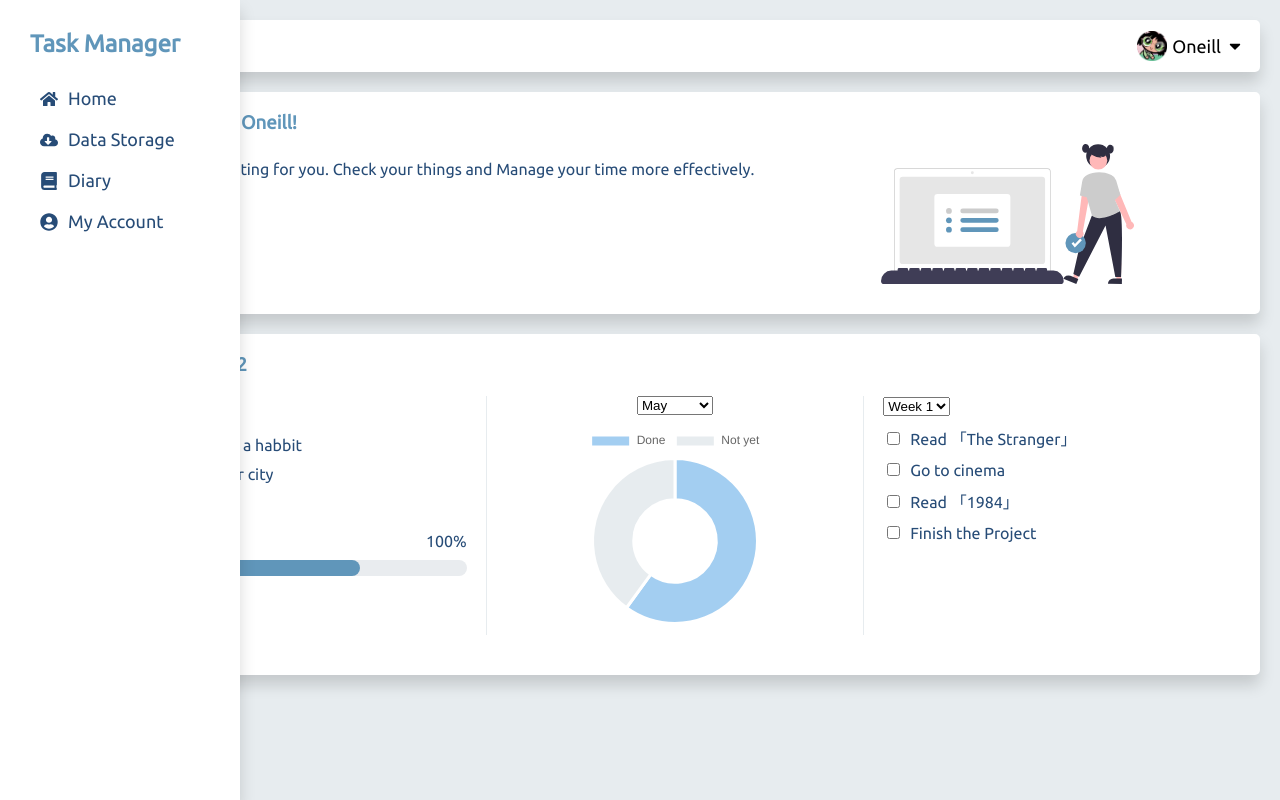
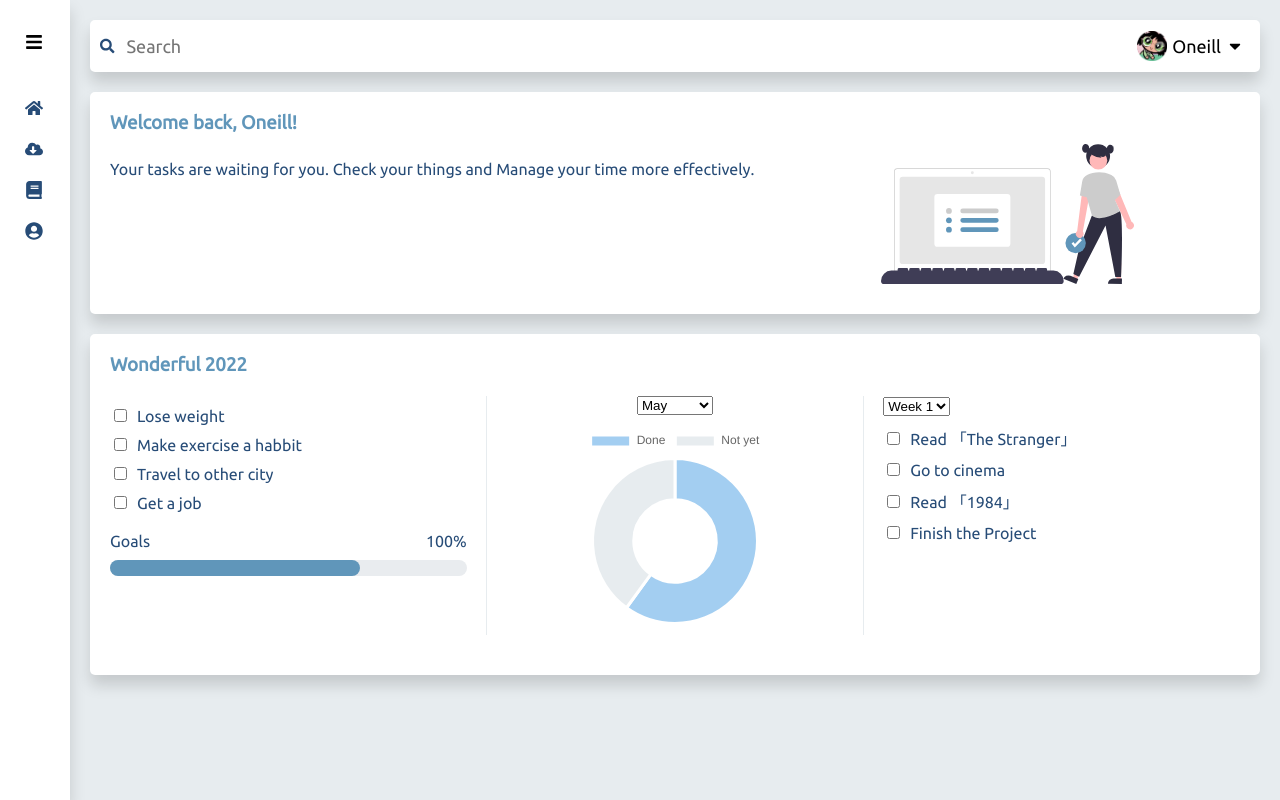
Before and after one commit to yujinoneill/task-manager-app, a React (Create React App) app: page / in a window 1280 px wide. Built offline with nearby package versions, Linux system fonts and the light colour scheme.

Commit message:
FEAT:Move toggle button from Header to SideBar

```diff
--- a/src/components/Header.js
+++ b/src/components/Header.js
@@ -1,6 +1,6 @@
 import styled from "styled-components";
 
-import { FaSearch, FaBars } from "react-icons/fa";
+import { FaSearch } from "react-icons/fa";
 import Dropdown from ".//Dropdown";
 
 const StyledHeader = styled.header`
@@ -36,29 +36,12 @@ const HeadSearch = styled.div`
   }
 `;
 
-const ToggleButton = styled.button`
-  background-color: transparent;
-  border: none;
-
-  cursor: pointer;
-  margin-right: 10px;
-
-  display: none;
-
-  @media screen and (max-width: 768px) {
-    display: block;
-  }
-`;
-
 const Header = () => {
   return (
     <StyledHeader>
       <HeadSearch>
-        <ToggleButton>
-          <FaBars />
-        </ToggleButton>
         <FaSearch />
-        <input type="search" placeholder="Search" />
+        <input tyype="search" placeholder="Search" />
       </HeadSearch>
       <Dropdown />
     </StyledHeader>
--- a/src/components/SideBar.js
+++ b/src/components/SideBar.js
@@ -7,17 +7,19 @@ import {
   FaCloudDownloadAlt,
   FaBook,
   FaUserCircle,
-  FaTimes,
+  FaBars,
 } from "react-icons/fa";
 
 import { List } from "./Dropdown";
 
 // styled-components
 const StyledSideBar = styled.div`
-  width: 240px;
+  width: 70px;
   height: 100%;
   background-color: white;
-  padding: 20px;
+  padding: 10px 20px 0 5px;
+
+  white-space: nowrap;
 
   position: fixed;
   top: 0;
@@ -25,28 +27,24 @@ const StyledSideBar = styled.div`
   z-index: 1;
 
   box-shadow: 0 10px 15px rgba(0, 0, 0, 0.15);
-  overflow-x: hidden;
   box-sizing: border-box;
 
   font-family: "Ubuntu", sans-serif;
   transition: 0.5s;
 
   ${(props) =>
-    props.active === "inactive" &&
+    props.active === "active" &&
     css`
-      width: 0;
-      padding: 0;
+      width: 230px;
     `}
 
   h4 {
-    font-size: 24px;
-    margin: 10px;
+    font-size: 22px;
+    margin: 0;
+    padding-left: 20px;
     color: #6096ba;
-  }
 
-  @media screen and (max-width: 768px) {
-    width: 0;
-    padding: 0;
+    display: inline-block;
   }
 `;
 
@@ -54,21 +52,24 @@ const Button = styled.button`
   background-color: transparent;
   border: none;
 
-  position: absolute;
-  top: 28px;
-  right: 20px;
+  padding-left: 20px;
+  font-size: 18px;
 
   cursor: pointer;
-  display: none;
+`;
 
-  @media screen and (max-width: 768px) {
-    display: block;
-  }
+const StyledHeader = styled.header`
+  margin-top: 20px;
+  margin-bottom: 20px;
+
+  overflow-x: hidden;
 `;
 
 const StyledList = styled(List)`
   padding: 10px 20px;
   font-size: 18px;
+
+  overflow-x: hidden;
 
   li {
     padding-top: 10px;
@@ -88,18 +89,20 @@ const StyledList = styled(List)`
   }
 `;
 
-const SideBar = (props) => {
-  const [isVisible, setIsVisible] = useState(true);
+const SideBar = () => {
+  const [isVisible, setIsVisible] = useState(false);
 
   const sidebarToggler = () => setIsVisible(!isVisible);
 
   return (
     <div>
       <StyledSideBar active={`${isVisible ? "active" : "inactive"}`}>
-        <h4>Task Manager</h4>
-        <Button onClick={sidebarToggler}>
-          <FaTimes />
-        </Button>
+        <StyledHeader>
+          <Button onClick={sidebarToggler}>
+            <FaBars />
+          </Button>
+          <h4>Task Manager</h4>
+        </StyledHeader>
         <StyledList>
           <li>
             <Link to="/">
```
